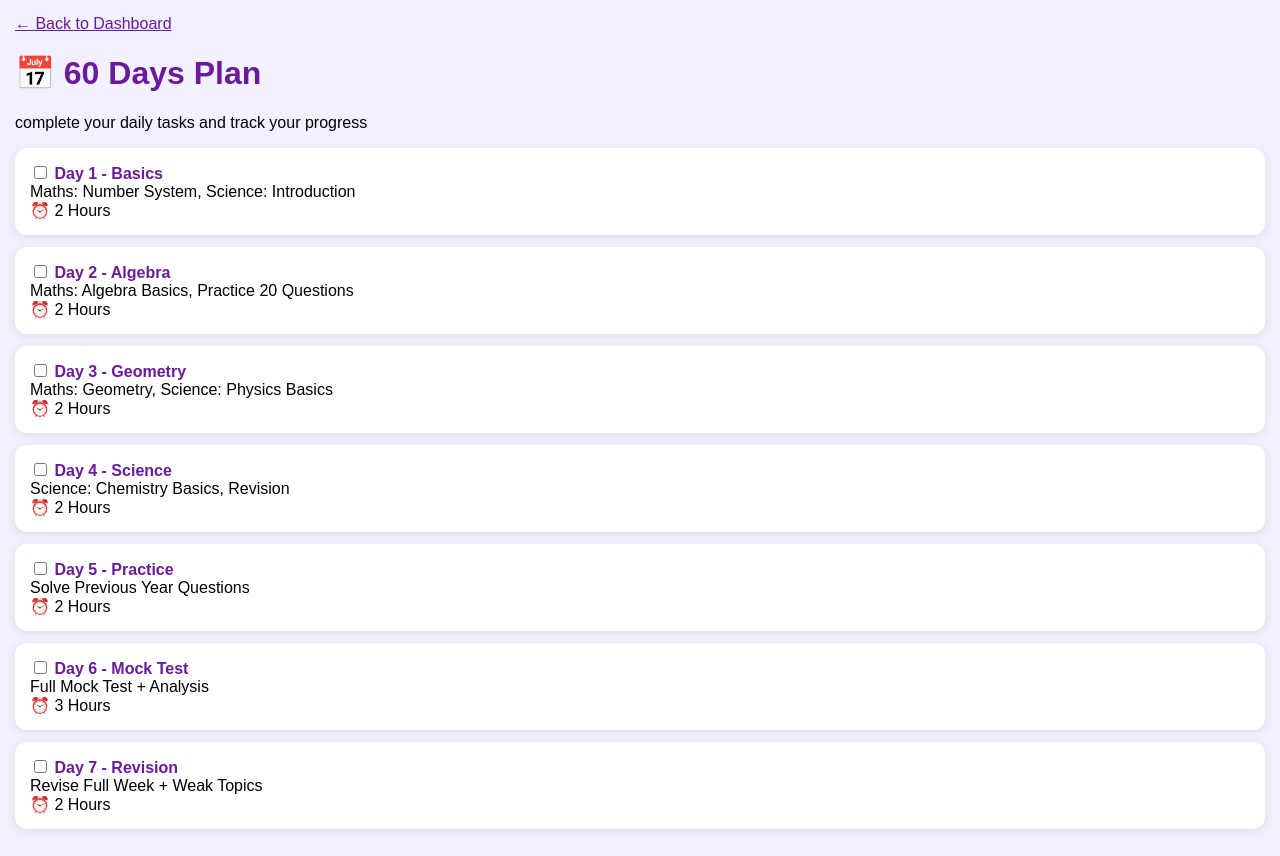
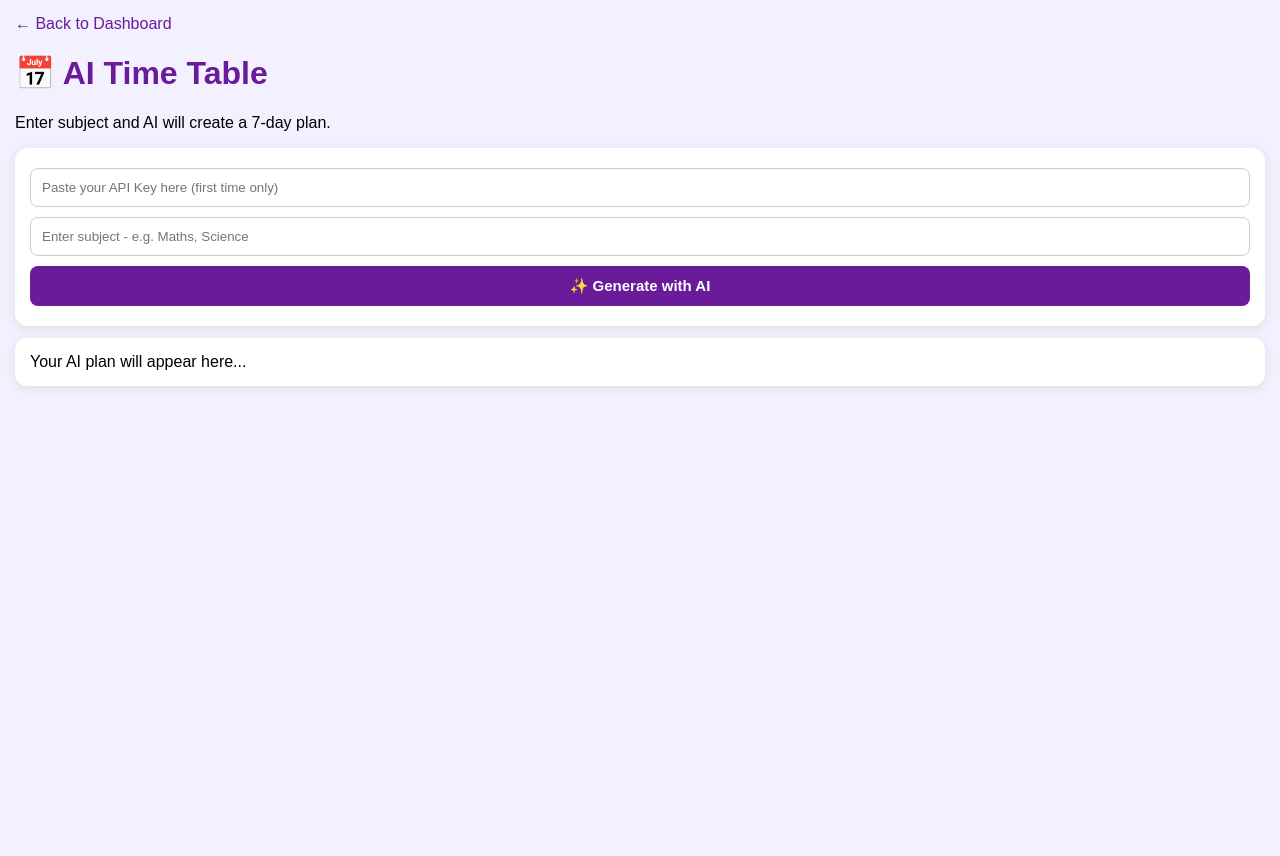
Before and after one commit to preetusingh18/studysync-app, a plain HTML site: page frontend/timetable.html in a window 1280 px wide. After the commit the page ends 800 px from the top, so only its background shows below. Drawn offline with Linux system fonts and the light colour scheme.

Commit message:
Update timetable.html for AI timetable functionality

```diff
--- a/frontend/timetable.html
+++ b/frontend/timetable.html
@@ -1,24 +1,37 @@
 <!DOCTYPE html>
 <html><head><meta charset="UTF-8"><meta name="viewport" content="width=device-width, initial-scale=1.0">
-<title>60 Days Plan</title>
-<style>body{font-family:Arial;background:#f3f0ff;margin:0;padding:15px}h1{color:#6a1b9a} .card{background:white;padding:15px;border-radius:12px;margin-bottom:12px;box-shadow:0 2px 8px #ddd} .card b{color:#6a1b9a} button{background:#6a1b9a;color:white;border:none;padding:10px 15px;border-radius:8px} a{color:#6a1b9a}</style>
+<title>AI Time Table</title>
+<style>body{font-family:Arial;background:#f3f0ff;margin:0;padding:15px}h1{color:#6a1b9a}.card{background:white;padding:15px;border-radius:12px;margin-bottom:12px;box-shadow:0 2px 8px #ddd}input,button{padding:11px;border-radius:8px;border:1px solid #ccc;width:100%;margin:5px 0;box-sizing:border-box}button{background:#6a1b9a;color:white;border:none;font-size:15px;font-weight:bold}a{color:#6a1b9a;text-decoration:none}</style>
 </head><body>
 <a href="dashboard.html">← Back to Dashboard</a>
-<h1>📅 60 Days Plan</h1>
-<p>complete your daily tasks and track your progress</p>
-<div id="list"></div>
-<script src="js/data.js"></script>
+<h1>📅 AI Time Table</h1>
+<p>Enter subject and AI will create a 7-day plan.</p>
+<div class="card">
+<input id="apiKey" type="password" placeholder="Paste your API Key here (first time only)">
+<input id="topic" placeholder="Enter subject - e.g. Maths, Science">
+<button onclick="makePlan()">✨ Generate with AI</button>
+</div>
+<div id="box" class="card">Your AI plan will appear here...</div>
 <script>
-let done = JSON.parse(localStorage.getItem("doneDays") || "[]");
-let html = "";
-TIMETABLE.forEach(t => {
-  let checked = done.includes(t.day) ? "checked" : "";
-  html += `<div class="card"><input type="checkbox" ${checked} onchange="toggleDay(${t.day})"> <b>${t.title}</b><br>${t.task}<br>⏰ ${t.time}</div>`;
-});
-document.getElementById("list").innerHTML = html;
-function toggleDay(d){
-  if(done.includes(d)) done = done.filter(x=>x!==d); else done.push(d);
-  localStorage.setItem("doneDays", JSON.stringify(done));
+let savedKey = localStorage.getItem("geminiApiKey") || localStorage.getItem("apiKey") || "";
+if(savedKey) document.getElementById("apiKey").value = savedKey;
+let savedPlan = localStorage.getItem("aiTimetable");
+if(savedPlan) document.getElementById("box").innerHTML = savedPlan.replace(/\n/g,"<br>");
+
+async function makePlan(){
+  let topic = document.getElementById("topic").value || "Study";
+  let key = document.getElementById("apiKey").value.trim();
+  if(!key){ alert("Please paste your API Key first"); return; }
+  localStorage.setItem("geminiApiKey", key);
+  localStorage.setItem("apiKey", key);
+  document.getElementById("box").innerHTML = "Generating your plan... Please wait...";
+  try{
+    let res = await fetch("https://generativelanguage.googleapis.com/v1beta/models/gemini-1.5-flash:generateContent?key="+key, {method:"POST", headers:{"Content-Type":"application/json"}, body: JSON.stringify({contents:[{parts:[{text:"Create a 7-day study timetable in simple English for "+topic+". Give Day 1 to Day 7, each day 3 tasks."}]}]})});
+    let data = await res.json();
+    let text = data.candidates?.[0]?.content?.parts?.[0]?.text || "Error: Check your API Key. " + JSON.stringify(data).slice(0,200);
+    document.getElementById("box").innerHTML = text.replace(/\n/g,"<br>");
+    localStorage.setItem("aiTimetable", text);
+  }catch(e){ document.getElementById("box").innerHTML = "Error: " + e.message; }
 }
 </script>
 </body></html>
```
